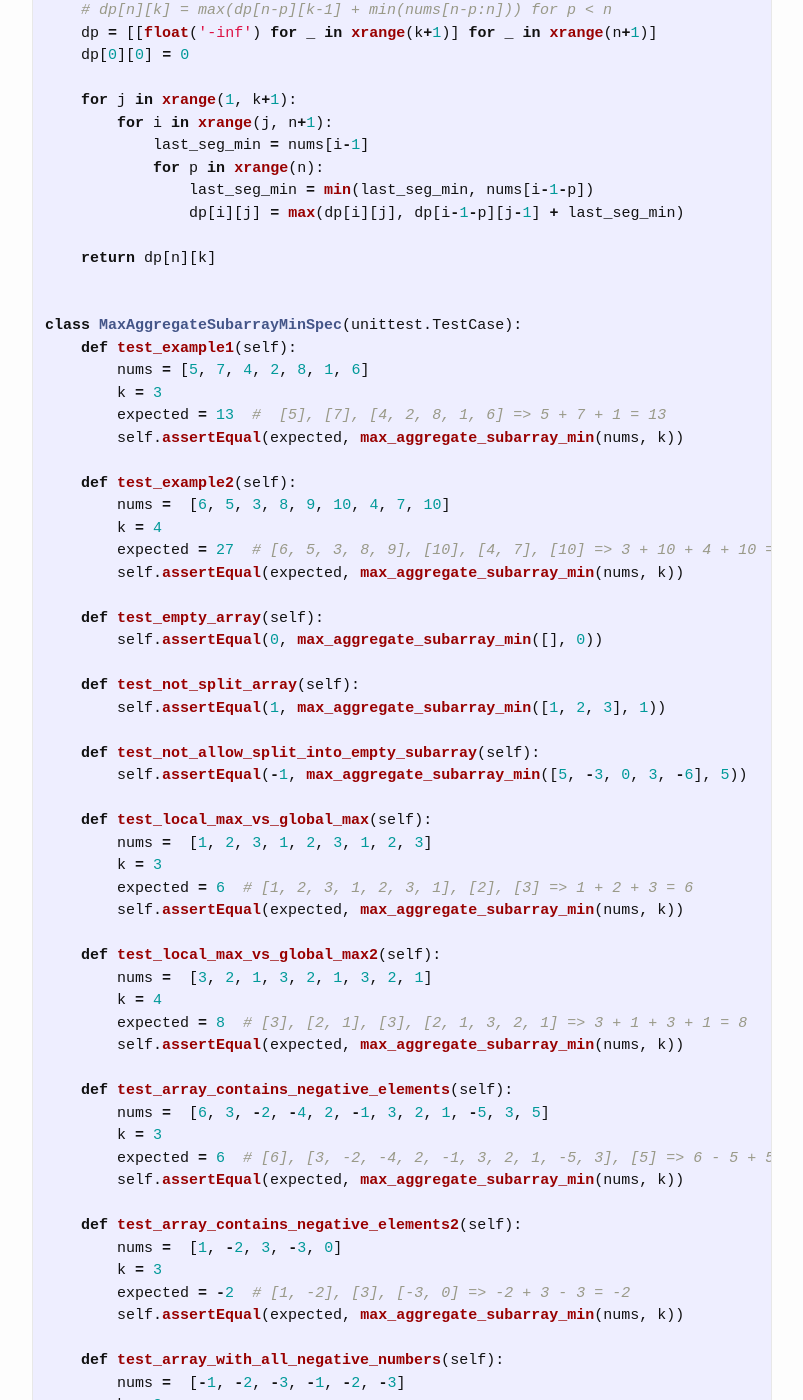
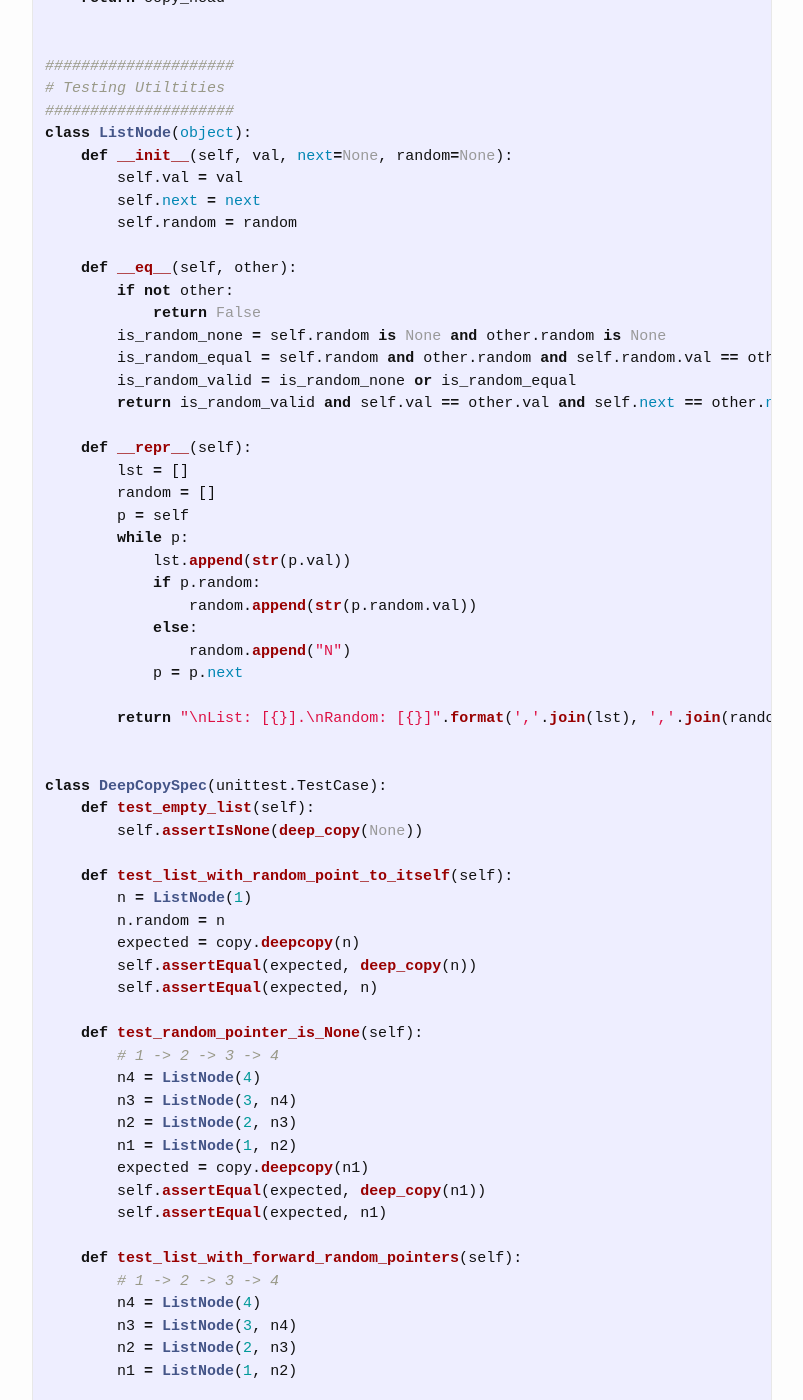
Before and after one commit to trsong/trsong.github.io, a Jekyll site: the page built from _posts/2020-05-01-DailyQuestionsMay.md, in a window 1280 px wide and 1400 px high, scrolled down 2024 px. Shown: the whole window, without its empty margins (238-1041 px from the left). Built offline with Jekyll 4.4.1, drawn with Linux system fonts in a browser that asks for light colours; some of the changed text lies outside the part shown.

Commit message:
Add Solution to May 4 Question

````diff
--- a/_posts/2020-05-01-DailyQuestionsMay.md
+++ b/_posts/2020-05-01-DailyQuestionsMay.md
@@ -33,7 +33,14 @@ You should return the following, as a string:
 ```
 -->
 
-### May 4, 2020 LC 138 \[Medium\] Copy List with Random Pointer
+### May 5, 2019 \[Hard\] Maximum Spanning Tree
+---
+> **Question:** Recall that the minimum spanning tree is the subset of edges of a tree that connect all its vertices with the smallest possible total edge weight.
+>
+> Given an undirected graph with weighted edges, compute the maximum weight spanning tree.
+
+
+### May 4, 2020 LC 138 \[Medium\] Deepcopy List with Random Pointer
 ---
 > **Question:** A linked list is given such that each node contains an additional random pointer which could point to any node in the list or null.
 >
@@ -47,6 +54,186 @@ Input:
 Explanation:
 Node 1's value is 1, both of its next and random pointer points to Node 2.
 Node 2's value is 2, its next pointer points to null and its random pointer points to itself.
+```
+
+**Solution:** [https://repl.it/@trsong/Deepcopy-List-with-Random-Pointer](https://repl.it/@trsong/Deepcopy-List-with-Random-Pointer)
+```py
+import unittest
+import copy
+
+def deep_copy(head):
+    if not head:
+        return None
+
+    # Step1: Duplicate node to every other position
+    p = head
+    while p:
+        p.next = ListNode(p.val, p.next)
+        p = p.next.next
+
+    # Step2: Copy random attribute
+    p = head
+    while p:
+        copy = p.next
+        if p.random:
+            copy.random = p.random.next
+        p = p.next.next
+
+    # Step3: Partition even and odd nodes to restore original list and get result
+    copy_head = head.next
+    p = head
+    while p:
+        copy = p.next
+        if copy.next:
+            p.next = copy.next
+            copy.next = copy.next.next
+        else:
+            p.next = None
+            copy.next = None
+        p = p.next
+
+    return copy_head
+
+
+#####################
+# Testing Utiltities
+#####################
+class ListNode(object):
+    def __init__(self, val, next=None, random=None):
+        self.val = val
+        self.next = next
+        self.random = random
+
+    def __eq__(self, other):
+        if not other:
+            return False
+        is_random_none = self.random is None and other.random is None
+        is_random_equal = self.random and other.random and self.random.val == other.random.val
+        is_random_valid = is_random_none or is_random_equal
+        return is_random_valid and self.val == other.val and self.next == other.next
+
+    def __repr__(self):
+        lst = []
+        random = []
+        p = self
+        while p:
+            lst.append(str(p.val))
+            if p.random:
+                random.append(str(p.random.val))
+            else:
+                random.append("N")
+            p = p.next
+
+        return "\nList: [{}].\nRandom: [{}]".format(','.join(lst), ','.join(random))
+
+
+class DeepCopySpec(unittest.TestCase):
+    def test_empty_list(self):
+        self.assertIsNone(deep_copy(None))
+
+    def test_list_with_random_point_to_itself(self):
+        n = ListNode(1)
+        n.random = n
+        expected = copy.deepcopy(n)
+        self.assertEqual(expected, deep_copy(n))
+        self.assertEqual(expected, n)
+
+    def test_random_pointer_is_None(self):
+        # 1 -> 2 -> 3 -> 4
+        n4 = ListNode(4)
+        n3 = ListNode(3, n4)
+        n2 = ListNode(2, n3)
+        n1 = ListNode(1, n2)
+        expected = copy.deepcopy(n1)
+        self.assertEqual(expected, deep_copy(n1))
+        self.assertEqual(expected, n1)
+
+    def test_list_with_forward_random_pointers(self):
+        # 1 -> 2 -> 3 -> 4
+        n4 = ListNode(4)
+        n3 = ListNode(3, n4)
+        n2 = ListNode(2, n3)
+        n1 = ListNode(1, n2)
+
+        # random pointer:
+        # 1 -> 3
+        # 2 -> 3
+        # 3 -> 4
+        n1.random = n3
+        n2.random = n3
+        n3.random = n4
+        expected = copy.deepcopy(n1)
+        self.assertEqual(expected, deep_copy(n1))
+        self.assertEqual(expected, n1)
+
+    def test_list_with_backward_random_pointers(self):
+        # 1 -> 2 -> 3 -> 4
+        n4 = ListNode(4)
+        n3 = ListNode(3, n4)
+        n2 = ListNode(2, n3)
+        n1 = ListNode(1, n2)
+
+        # random pointer:
+        # 1 -> 1
+        # 2 -> 1
+        # 3 -> 2
+        # 4 -> 1
+        n1.random = n1
+        n2.random = n1
+        n3.random = n2
+        n4.random = n1
+        expected = copy.deepcopy(n1)
+        self.assertEqual(expected, deep_copy(n1))
+        self.assertEqual(expected, n1)
+
+    def test_list_with_both_forward_and_backward_pointers(self):
+        # 1 -> 2 -> 3 -> 4
+        n4 = ListNode(4)
+        n3 = ListNode(3, n4)
+        n2 = ListNode(2, n3)
+        n1 = ListNode(1, n2)
+
+        # random pointer:
+        # 1 -> 3
+        # 2 -> 1
+        # 3 -> 4
+        # 4 -> 3
+        n1.random = n3
+        n2.random = n2
+        n3.random = n4
+        n4.random = n3
+        expected = copy.deepcopy(n1)
+        self.assertEqual(expected, deep_copy(n1))
+        self.assertEqual(expected, n1)
+
+    def test_list_with_both_forward_and_backward_pointers2(self):
+        # 1 -> 2 -> 3 -> 4 -> 5 -> 6
+        n6 = ListNode(6)
+        n5 = ListNode(5, n6)
+        n4 = ListNode(4, n5)
+        n3 = ListNode(3, n4)
+        n2 = ListNode(2, n3)
+        n1 = ListNode(1, n2)
+
+        # random pointer:
+        # 1 -> 1
+        # 2 -> 1
+        # 3 -> 4
+        # 4 -> 5
+        # 5 -> 3
+        # 6 -> None
+        n1.random = n1
+        n2.random = n1
+        n3.random = n4
+        n4.random = n5
+        n5.random = n3
+        expected = copy.deepcopy(n1)
+        self.assertEqual(expected, deep_copy(n1))
+        self.assertEqual(expected, n1)
+
+
+if __name__ == '__main__':
+    unittest.main(exit=False)
 ```
 
 ### May 3, 2020 \[Hard\] Maximize Sum of the Minimum of K Subarrays
````
